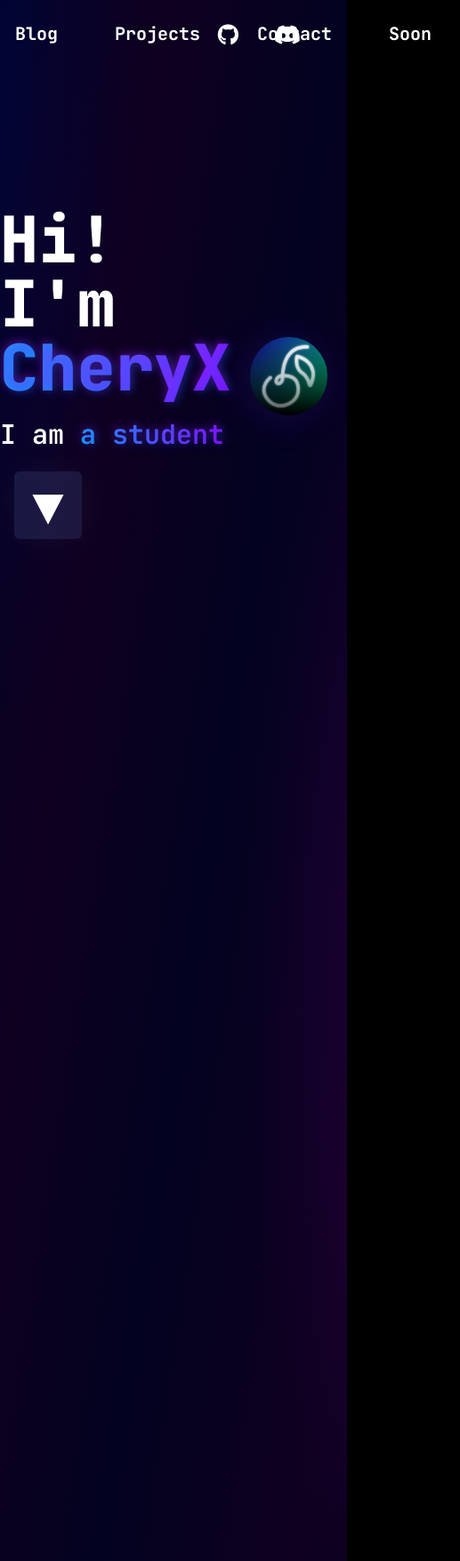
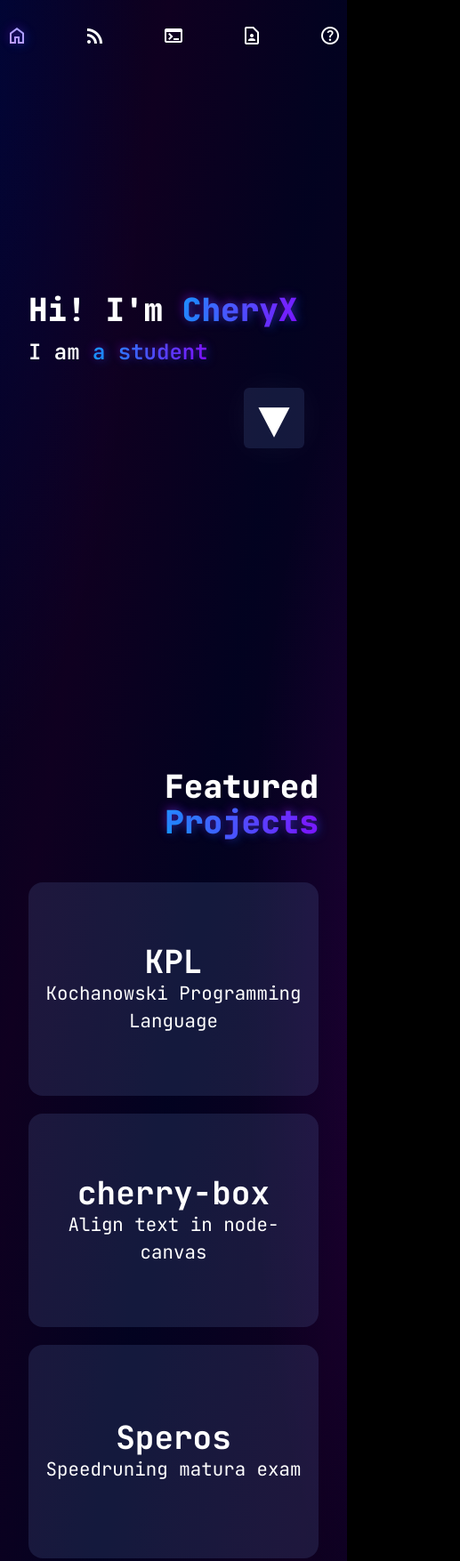
Before and after one commit to CheryX/mmusielik.xyz, an Astro site: page / in a window 390 px wide. Shown: the top 1755 px of the page at 89% size, 517 px wide, since content can reach past the window. Built offline with nearby package versions, Linux system fonts and the light colour scheme; Astro itself is replaced by a stand-in of ours.

Commit message:
Mobile support and 2nd component

```diff
--- a/src/components/Header.astro
+++ b/src/components/Header.astro
@@ -7,27 +7,27 @@ const { selected } = Astro.props;
 
     <div class="flex justify-center">
         <a href="" class={`nav-link ${selected === 0 && "nav-active"}`}>
-            <div>Home</div>
+            <div class="hidden lg:block">Home</div><div class="block lg:hidden"><span class="material-symbols-outlined">home</span></div>
         </a>
 
         <a href="" class={`nav-link ${selected === 1 && "nav-active"}`}>
-            <div>Blog</div>
+            <div class="hidden lg:block">Blog</div><div class="block lg:hidden"><span class="material-symbols-outlined">rss_feed</span></div>
         </a>
 
         <a href="" class={`nav-link ${selected === 2 && "nav-active"}`}>
-            <div>Projects</div>
+            <div class="hidden lg:block">Projects</div><div class="block lg:hidden"><span class="material-symbols-outlined">terminal</span></div>
         </a>
 
         <a href="" class={`nav-link ${selected === 3 && "nav-active"}`}>
-            <div>Contact</div>
+            <div class="hidden lg:block">Contact</div><div class="block lg:hidden"><span class="material-symbols-outlined">contact_page</span></div>
         </a>
 
         <a href="" class={`nav-link ${selected === 4 && "nav-active"}`}>
-            <div>Soon</div>
+            <div class="hidden lg:block">Soon</div><div class="block lg:hidden"><span class="material-symbols-outlined">help</span></div>
         </a>
     </div>
 
-    <div class="socials absolute right-8 flex text-white h-20">
+    <div class="socials absolute right-8 hidden lg:flex text-white h-20">
 
         <a href="">
             <i class="fa-brands fa-github"></i>
@@ -53,4 +53,8 @@ const { selected } = Astro.props;
     .nav-active {
         @apply bg-clip-text text-transparent bg-gradient-to-b from-[#96cdff] to-[#e993ff] animate-glow;
     }
+
+    .nav-link span {
+        vertical-align: bottom;
+    }
 </style>
--- /dev/null
+++ b/src/components/ProjectItem.astro
@@ -0,0 +1,31 @@
+---
+
+const { title, description, href } = Astro.props
+
+---
+
+<a href={href} target="_blank">
+    <div class="s item min-h-[8em] flex flex-col justify-center px-2 py-1 text-white cursor-pointer text-center rounded-2xl">
+        <h1 class="text-4xl font-bold">{title}</h1>
+        <summary class="list-none">{description}</summary>
+    </div>
+</a>
+
+<style>
+
+  .item {
+    background-color: #607abc30;
+    font-size: 30px;
+    transition: scale 200ms linear, color 200ms linear, opacity 0.8s linear, transform 0.8s linear;
+  }
+
+  .item:hover {
+    scale: 1.03;
+    color: #f0e3ff;
+  }
+
+  .item > summary {
+    font-size: 1.3rem;
+  }
+
+</style>
--- a/src/layouts/Layout.astro
+++ b/src/layouts/Layout.astro
@@ -15,8 +15,10 @@ const { title } = Astro.props;
 		<meta name="generator" content={Astro.generator} />
 		<title>{title}</title>
 
+		<link rel="stylesheet" href="https://fonts.googleapis.com/css2?family=Material+Symbols+Outlined:opsz,wght,FILL,GRAD@48,600,1,0" />
 		<script src="/typewriter.js" defer></script>
 		<script src="/extras.js" defer></script>
+
 	</head>
 	<body>
 		<slot />
--- a/src/pages/index.astro
+++ b/src/pages/index.astro
@@ -2,22 +2,23 @@
 import Header from '../components/Header.astro';
 import Footer from '../components/Footer.astro';
 import Layout from '../layouts/Layout.astro';
+import ProjectItem from '../components/ProjectItem.astro';
 ---
 
 <Layout title="CheryX's Website">
 
 	<Header selected={0}/>
 
-	<main class="h-[500vh]">
+	<main class="h-[500vh] text-white">
 
-		<section id="landing" class="text-white w-100 h-screen max-w-7xl mx-auto py-12 flex justify-center">
+		<section id="landing" class="w-100 h-screen max-w-7xl px-8 lg:mx-auto py-12 flex justify-center">
 
 
 			<div class="w-full flex justify-center flex-col">
 
 				<div class="center">
-					<h1 class="my-5 font-black text-7xl s">Hi! I'm <span class="highlight">CheryX</span></h1>
-					<h2 class="m-0 font-semibold text-3xl s">
+					<h1 class="my-3 lg:my-5 font-black text-4xl md:text-6xl lg:text-7xl s">Hi! I'm <span class="highlight">CheryX</span></h1>
+					<h2 class="m-0 font-semibold text-2xl lg:text-3xl s">
 						<span data-order="3" class="tp">I am </span>
 						<span data-order="4" class="tp tp-or tp-loop highlight">a programmer|a student|bored|an arch user (btw)</span>
 					</h2>
@@ -29,10 +30,25 @@ import Layout from '../layouts/Layout.astro';
 
 			</div>
 
-			<div class="w-full flex justify-center flex-col items-center animate-wobble">
+			<div class="hidden w-full lg:flex justify-center flex-col items-center">
 
 				<img class="rounded-full logo w-2/3" src="/cheryx.png" alt="CheryX">
 
+			</div>
+
+		</section>
+
+		<section id="quick" class="w-100 h-screen max-w-7xl px-8 lg:mx-auto">
+
+			<h1 class="my-5 font-black text-4xl md:text-6xl lg:text-7xl text-right">Featured <span class="highlight">Projects</span></h1>
+
+			<div class="projects mt-12 grid lg:grid-cols-3 gap-5">
+				<ProjectItem title="KPL" description="Kochanowski Programming Language" href="https://example.com/" />
+				<ProjectItem title="cherry-box" description="Align text in node-canvas" href="https://example.com/" />
+				<ProjectItem title="Speros" description="Speedruning matura exam" href="https://example.com/" />
+				<ProjectItem title="dead" description="ipsum donor sit amet" href="https://example.com/" />
+				<ProjectItem title="dead" description="ipsum donor sit amet" href="https://example.com/" />
+				<ProjectItem title="dead" description="ipsum donor sit amet" href="https://example.com/" />
 			</div>
 
 		</section>
@@ -44,7 +60,7 @@ import Layout from '../layouts/Layout.astro';
 
 <style>
 	.scrollDown {
-		@apply mx-4 my-6 w-fit p-2 aspect-square text-center text-6xl bg-[#607abc30] rounded-md cursor-pointer;
+		@apply mx-4 my-6 w-fit p-1 md:p-2 aspect-square text-center text-6xl bg-[#607abc30] rounded-md cursor-pointer ml-auto md:ml-4;
 		box-shadow: 0px 0px 48px -13px rgba(255, 255, 255, 0.123);
 		transition-duration: 0.4s;
 	}
@@ -88,6 +104,6 @@ import Layout from '../layouts/Layout.astro';
 	}
 
 	.logo {
-		animation: wobble ease-in-out 7s infinite, glowingHigh linear 4s infinite;
+		animation: wobbleKey ease-in-out 7s infinite, glowingHigh linear 4s infinite;
 	}
 </style>
```
